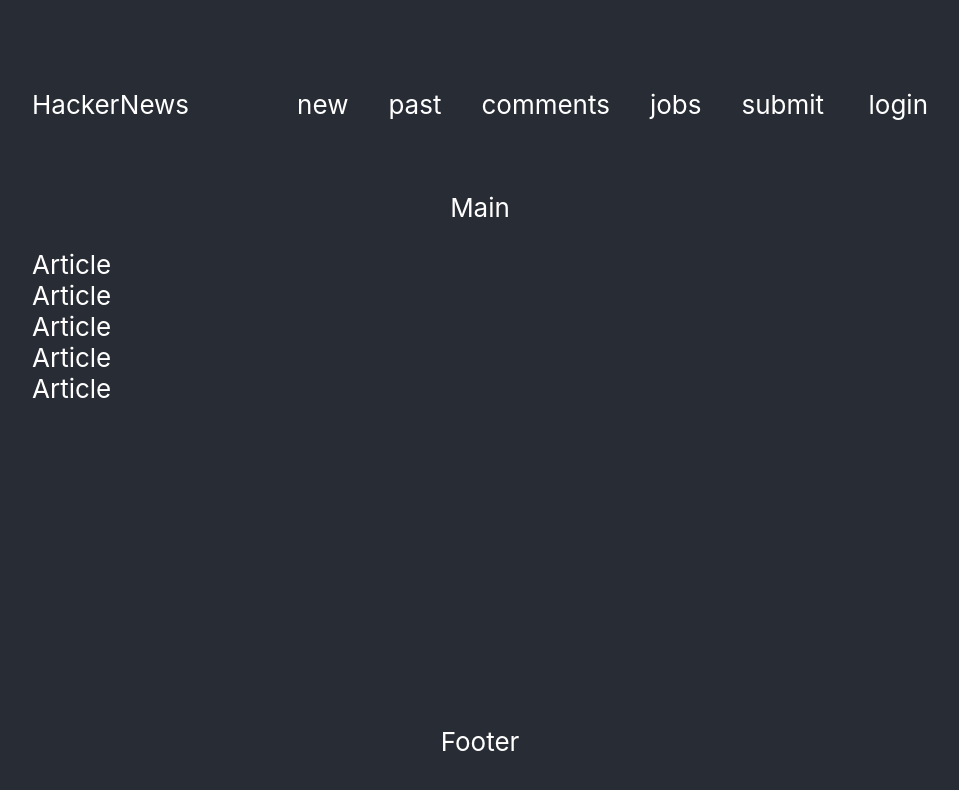
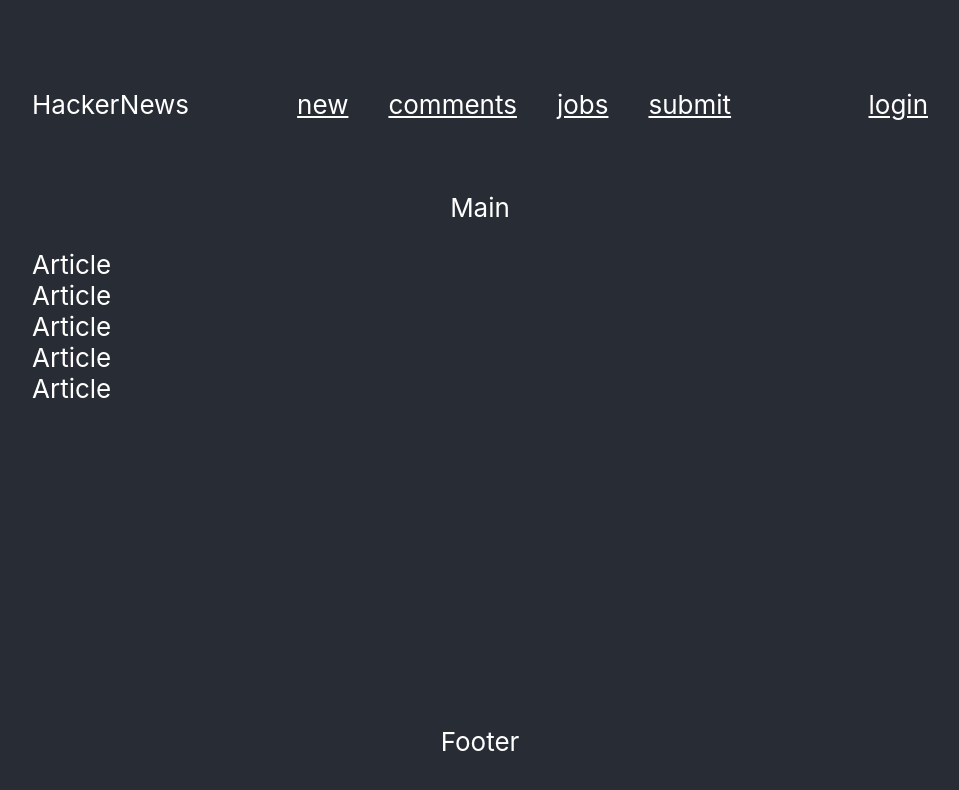
Before and after one commit to roxibi/HackerNews-Project, a React (Create React App) app in the folder my-app/: page / in a window 1280 px wide. Shown: the top 790 px of the page, without its empty margins (160-1119 px from the left). Built offline with nearby package versions, Linux system fonts and the light colour scheme.

Commit message:
adding links to navbar

```diff
--- a/my-app/src/components/Header.js
+++ b/my-app/src/components/Header.js
@@ -8,7 +8,7 @@
       <p className="logo">HackerNews</p>
       <Navbar />
       </div>
-      <div className="login">login</div>
+      <div className="login"><a href="#">login</a></div>
     </div>
   );
 }
--- a/my-app/src/components/Navbar.js
+++ b/my-app/src/components/Navbar.js
@@ -4,11 +4,10 @@
   return (
     <div >
         <ul className='navbar'>
-        <li className='navbar-item'>new</li>
-        <li className='navbar-item'>past</li>
-        <li className='navbar-item'>comments</li>
-        <li className='navbar-item'>jobs</li>
-        <li className='navbar-item'>submit</li>
+        <li className='navbar-item'><a href='#'>new</a></li>
+        <li className='navbar-item'><a href='#'>comments</a></li>
+        <li className='navbar-item'><a href='#'>jobs</a></li>
+        <li className='navbar-item'><a href='#'>submit</a></li>
         </ul>
 
 
--- a/my-app/src/index.css
+++ b/my-app/src/index.css
@@ -56,6 +56,7 @@
 .login {
 
   margin-right: 0;
+  cursor: pointer;
 }
 
 .header-navbar-flex {
@@ -75,3 +76,8 @@
 
 
 }
+
+a{
+  color: white;
+  cursor: pointer;
+}
```
